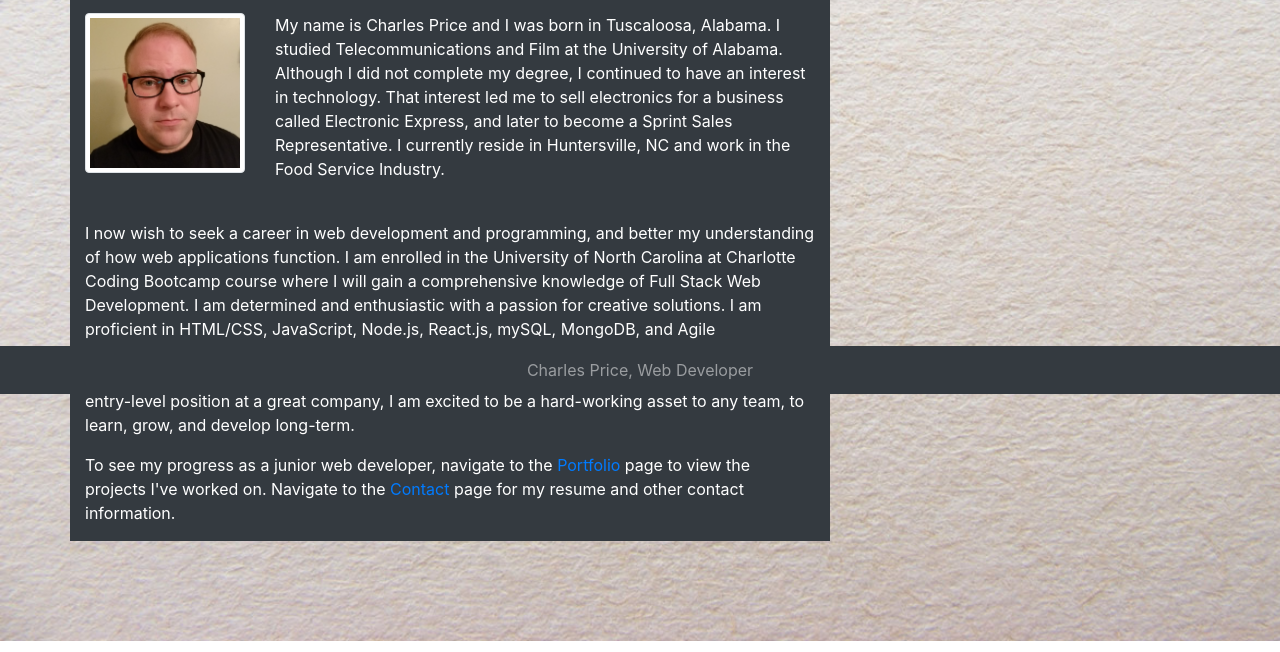
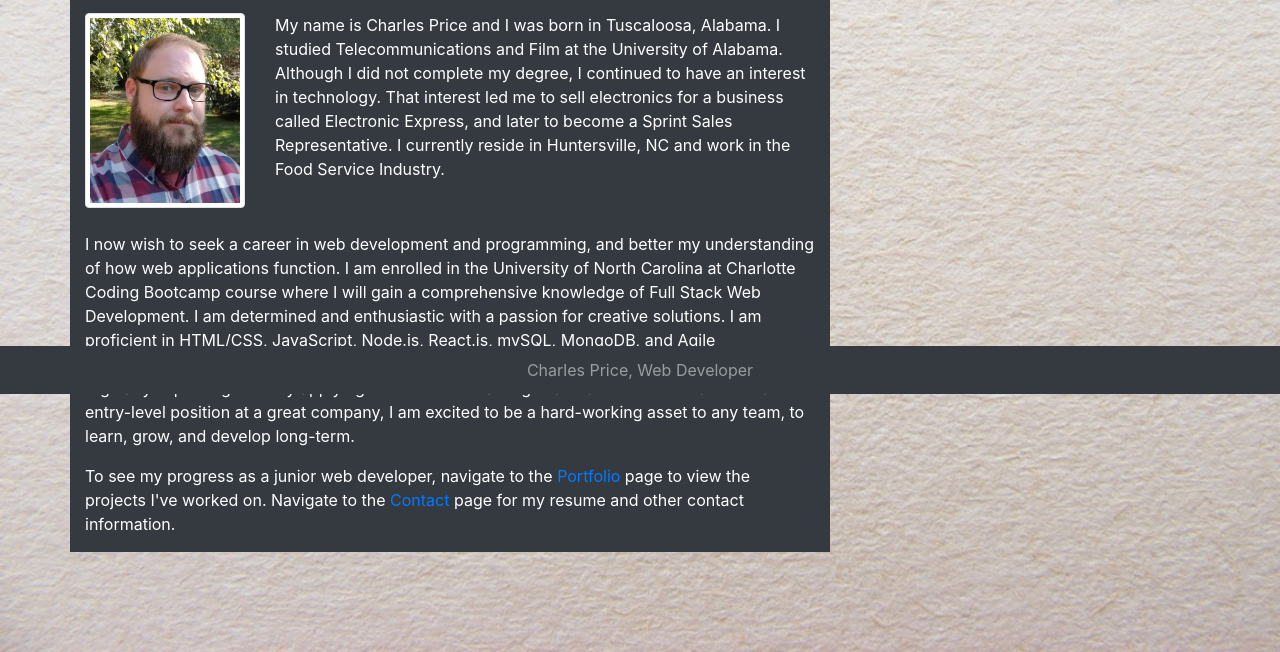
Before and after one commit to cfprice3/growingportfolio, a plain HTML site: page index.html in a window 1280 px wide. Shown: the part 406-1058 px from the top of the page. Drawn offline with nearby package versions, Linux system fonts and the light colour scheme.

Commit message:
added new profile picture file, added to index

```diff
--- a/index.html
+++ b/index.html
@@ -54,7 +54,7 @@
           <div class="row">
 <!--Profile picture, Row 1, Row a, Column 1-->
             <div class="col-md-3 pb-4">
-              <img src="assets/me2.jpg" alt="Charles Price Headshot" class="img-thumbnail">
+              <img src="assets/profilePicture.jpg" alt="Charles Price Headshot" class="img-thumbnail">
             </div>
 
 <!--Bio Para 1, Row 1, Row a, Column 2-->
```
Also changed, not shown: assets/profilePicture.jpg (added).
